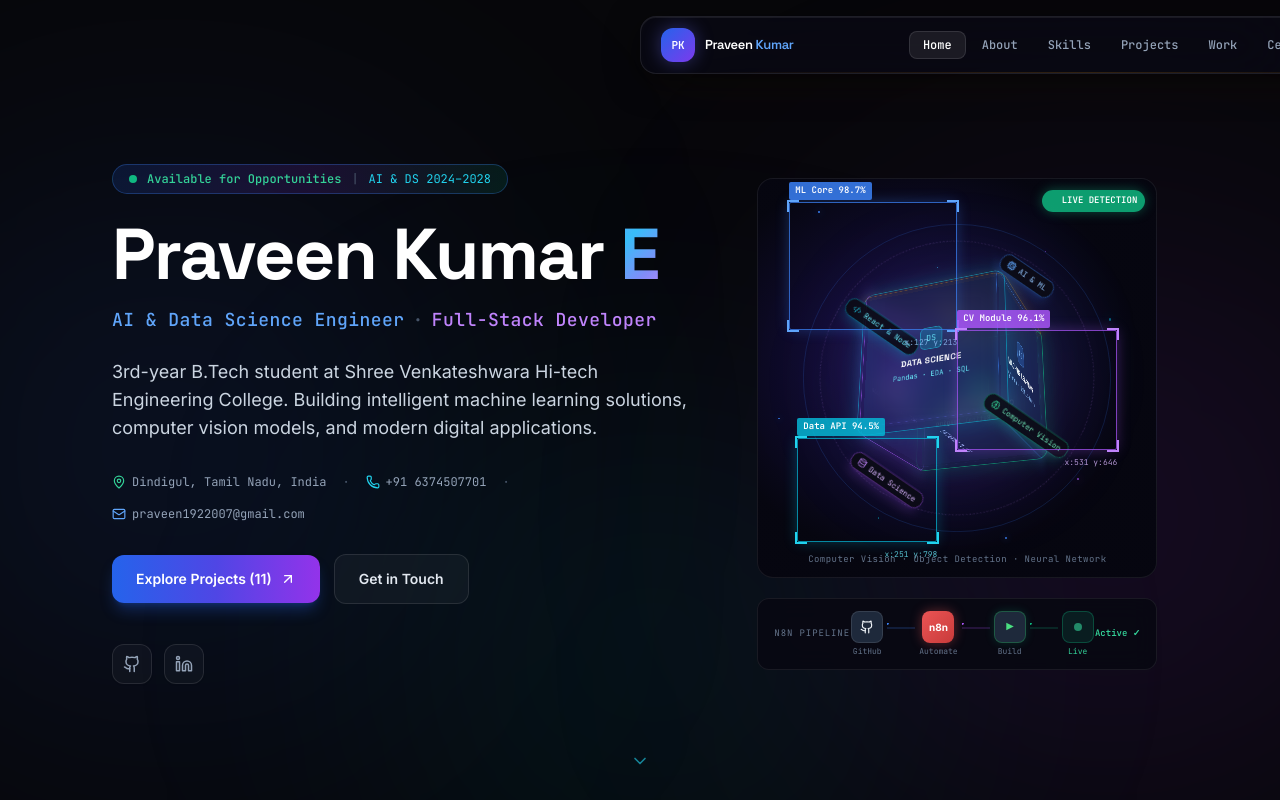
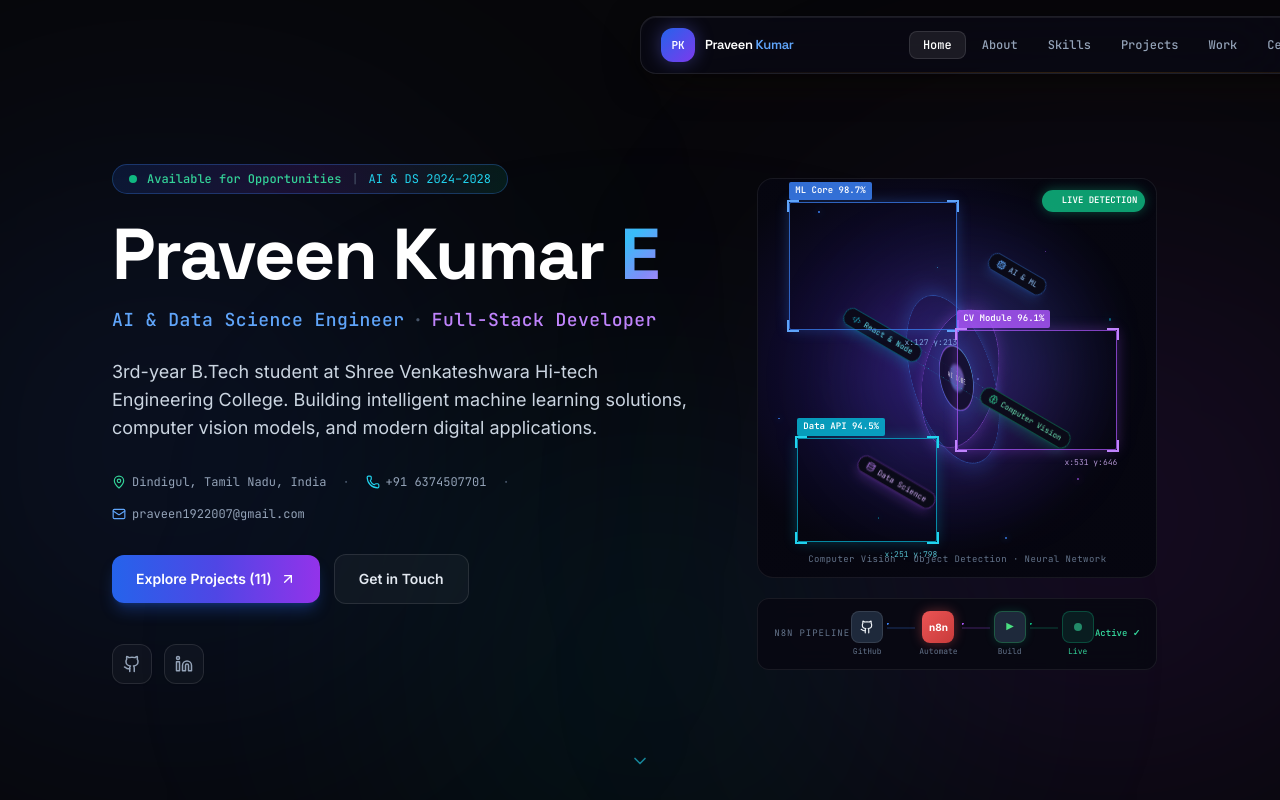
Before and after one commit to PraveenKumarE1/portfolio, a React (Vite) app: page / in a window 1280 px wide. Shown: the top 800 px of the page. Built offline with nearby package versions, Linux system fonts and the light colour scheme.

Commit message:
feat: show 3 featured projects by default with Explore All Work button, replace 3D cube with holographic AI core & orbits

```diff
--- a/src/components/sections/Hero.tsx
+++ b/src/components/sections/Hero.tsx
@@ -22,130 +22,88 @@ function LinkedinIcon({ size = 16 }: { size?: number }) {
   );
 }
 
-// Combined 3D Interactive Geometric Structure with Orbiting Tech Nodes
+// Sleek 3D Interactive Holographic AI Core & Concentric Tech Orbits
 function Geometric3DCube() {
-  const [rotate, setRotate] = useState({ x: 15, y: 25 });
+  const [rotate, setRotate] = useState({ x: 12, y: 20 });
 
   const handleMouseMove = (e: React.MouseEvent<HTMLDivElement>) => {
     const rect = e.currentTarget.getBoundingClientRect();
     const x = (e.clientX - rect.left) / rect.width - 0.5;
     const y = (e.clientY - rect.top) / rect.height - 0.5;
-    setRotate({ x: -y * 40, y: x * 40 });
+    setRotate({ x: -y * 30, y: x * 30 });
   };
 
   const handleMouseLeave = () => {
-    setRotate({ x: 15, y: 25 });
+    setRotate({ x: 12, y: 20 });
   };
 
   return (
     <div
-      className="relative w-80 h-80 md:w-[440px] md:h-[440px] flex items-center justify-center cursor-pointer select-none perspective-1000"
+      className="relative w-80 h-80 md:w-[420px] md:h-[420px] flex items-center justify-center cursor-pointer select-none perspective-1000"
       onMouseMove={handleMouseMove}
       onMouseLeave={handleMouseLeave}
     >
-      {/* Background Colorful Ambient Glows */}
-      <div className="absolute w-72 h-72 rounded-full bg-gradient-to-tr from-blue-600/20 via-purple-600/15 to-cyan-500/20 blur-3xl pointer-events-none" />
+      {/* Background Multi-Color Ambient Radial Glow */}
+      <div className="absolute w-72 h-72 rounded-full bg-gradient-to-tr from-blue-600/25 via-purple-600/20 to-cyan-400/25 blur-3xl pointer-events-none" />
 
-      {/* Orbiting Tech Badges (from previous version, combined with new 3D style) */}
+      {/* Orbiting Tech Badges */}
       <motion.div
         animate={{ rotate: 360 }}
-        transition={{ duration: 28, repeat: Infinity, ease: "linear" }}
-        className="absolute w-[300px] h-[300px] md:w-[380px] md:h-[380px] pointer-events-none z-20"
+        transition={{ duration: 32, repeat: Infinity, ease: "linear" }}
+        className="absolute w-[310px] h-[310px] md:w-[370px] md:h-[370px] pointer-events-none z-20"
       >
-        <div className="absolute top-0 left-1/2 -translate-x-1/2 px-2.5 py-1 rounded-xl bg-[#0a0a14]/90 border border-blue-500/50 text-blue-300 text-[11px] font-mono flex items-center gap-1.5 shadow-lg shadow-blue-500/20">
+        <div className="absolute top-0 left-1/2 -translate-x-1/2 px-3 py-1 rounded-xl bg-[#090914]/90 border border-blue-500/50 text-blue-300 text-[11px] font-mono flex items-center gap-1.5 shadow-lg shadow-blue-500/20 backdrop-blur-md">
           <Cpu size={13} className="text-blue-400" /> AI & ML
         </div>
-        <div className="absolute bottom-0 left-1/2 -translate-x-1/2 px-2.5 py-1 rounded-xl bg-[#0a0a14]/90 border border-purple-500/50 text-purple-300 text-[11px] font-mono flex items-center gap-1.5 shadow-lg shadow-purple-500/20">
+        <div className="absolute bottom-0 left-1/2 -translate-x-1/2 px-3 py-1 rounded-xl bg-[#090914]/90 border border-purple-500/50 text-purple-300 text-[11px] font-mono flex items-center gap-1.5 shadow-lg shadow-purple-500/20 backdrop-blur-md">
           <Database size={13} className="text-purple-400" /> Data Science
         </div>
-        <div className="absolute top-1/2 left-0 -translate-y-1/2 px-2.5 py-1 rounded-xl bg-[#0a0a14]/90 border border-cyan-500/50 text-cyan-300 text-[11px] font-mono flex items-center gap-1.5 shadow-lg shadow-cyan-500/20">
+        <div className="absolute top-1/2 left-0 -translate-y-1/2 px-3 py-1 rounded-xl bg-[#090914]/90 border border-cyan-500/50 text-cyan-300 text-[11px] font-mono flex items-center gap-1.5 shadow-lg shadow-cyan-500/20 backdrop-blur-md">
           <Code2 size={13} className="text-cyan-400" /> React & Node
         </div>
-        <div className="absolute top-1/2 right-0 -translate-y-1/2 px-2.5 py-1 rounded-xl bg-[#0a0a14]/90 border border-emerald-500/50 text-emerald-300 text-[11px] font-mono flex items-center gap-1.5 shadow-lg shadow-emerald-500/20">
+        <div className="absolute top-1/2 right-0 -translate-y-1/2 px-3 py-1 rounded-xl bg-[#090914]/90 border border-emerald-500/50 text-emerald-300 text-[11px] font-mono flex items-center gap-1.5 shadow-lg shadow-emerald-500/20 backdrop-blur-md">
           <Brain size={13} className="text-emerald-400" /> Computer Vision
         </div>
       </motion.div>
 
-      {/* 3D Rotating Cube Container */}
+      {/* 3D Holographic AI Core Sphere & Rings Container */}
       <motion.div
         animate={{
-          rotateX: [rotate.x, rotate.x + 8, rotate.x],
+          rotateX: [rotate.x, rotate.x + 6, rotate.x],
           rotateY: [rotate.y, rotate.y + 360],
         }}
         transition={{
-          rotateY: { duration: 22, repeat: Infinity, ease: "linear" },
-          rotateX: { duration: 4.5, repeat: Infinity, ease: "easeInOut" },
+          rotateY: { duration: 25, repeat: Infinity, ease: "linear" },
+          rotateX: { duration: 5, repeat: Infinity, ease: "easeInOut" },
         }}
-        className="w-44 h-44 md:w-52 md:h-52 relative preserve-3d"
+        className="w-48 h-48 md:w-56 md:h-56 relative preserve-3d flex items-center justify-center"
       >
-        {/* Front - Blue AI Face */}
-        <div
-          className="absolute inset-0 border border-blue-500/60 bg-blue-600/[0.08] backdrop-blur-md rounded-2xl flex flex-col items-center justify-center p-4 transition-all duration-300 shadow-[0_0_30px_rgba(59,130,246,0.25)]"
-          style={{ transform: "translateZ(95px)" }}
-        >
-          <div className="w-8 h-8 rounded-lg bg-blue-500/25 border border-blue-400/50 flex items-center justify-center text-blue-300 font-mono text-xs mb-2">
-            AI
+        {/* Central Pulsing AI Core Sphere */}
+        <div className="absolute w-20 h-20 md:w-24 md:h-24 rounded-full bg-gradient-to-tr from-blue-500 via-purple-500 to-cyan-400 p-0.5 shadow-[0_0_50px_rgba(59,130,246,0.6)] animate-pulse">
+          <div className="w-full h-full rounded-full bg-[#070712] flex items-center justify-center border border-white/20">
+            <div className="w-10 h-10 rounded-full bg-gradient-to-tr from-blue-400 to-purple-400 blur-[2px] opacity-80" />
+            <span className="absolute font-mono font-bold text-[11px] text-white tracking-wider">AI CORE</span>
           </div>
-          <span className="text-white font-display font-bold text-xs tracking-wider">MACHINE LEARNING</span>
-          <span className="text-[10px] text-blue-300 font-mono mt-1">PyTorch · Scikit-learn</span>
         </div>
 
-        {/* Back - Purple Full Stack Face */}
+        {/* Inner Holographic Octagon Ring */}
         <div
-          className="absolute inset-0 border border-purple-500/60 bg-purple-600/[0.08] backdrop-blur-md rounded-2xl flex flex-col items-center justify-center p-4 shadow-[0_0_30px_rgba(168,85,247,0.25)]"
-          style={{ transform: "rotateY(180deg) translateZ(95px)" }}
-        >
-          <div className="w-8 h-8 rounded-lg bg-purple-500/25 border border-purple-400/50 flex items-center justify-center text-purple-300 font-mono text-xs mb-2">
-            WEB
-          </div>
-          <span className="text-white font-display font-bold text-xs tracking-wider">FULL STACK</span>
-          <span className="text-[10px] text-purple-300 font-mono mt-1">React · TypeScript · Node</span>
-        </div>
+          className="absolute inset-0 rounded-3xl border-2 border-dashed border-cyan-400/40 shadow-[0_0_25px_rgba(6,182,212,0.25)] animate-spin"
+          style={{ animationDuration: "18s", transform: "rotateX(60deg) rotateZ(45deg)" }}
+        />
 
-        {/* Right - Emerald Computer Vision Face */}
+        {/* Middle Glowing Purple Ring */}
         <div
-          className="absolute inset-0 border border-emerald-500/60 bg-emerald-600/[0.08] backdrop-blur-md rounded-2xl flex flex-col items-center justify-center p-4 shadow-[0_0_30px_rgba(16,185,129,0.25)]"
-          style={{ transform: "rotateY(90deg) translateZ(95px)" }}
-        >
-          <div className="w-8 h-8 rounded-lg bg-emerald-500/25 border border-emerald-400/50 flex items-center justify-center text-emerald-300 font-mono text-xs mb-2">
-            CV
-          </div>
-          <span className="text-white font-display font-bold text-xs tracking-wider">COMPUTER VISION</span>
-          <span className="text-[10px] text-emerald-300 font-mono mt-1">OpenCV · Retinal Imaging</span>
-        </div>
+          className="absolute inset-3 rounded-full border border-purple-500/60 shadow-[0_0_30px_rgba(168,85,247,0.3)]"
+          style={{ transform: "rotateY(65deg) rotateZ(30deg)" }}
+        />
 
-        {/* Left - Cyan Data Science Face */}
+        {/* Outer Electric Blue Ring */}
         <div
-          className="absolute inset-0 border border-cyan-500/60 bg-cyan-600/[0.08] backdrop-blur-md rounded-2xl flex flex-col items-center justify-center p-4 shadow-[0_0_30px_rgba(6,182,212,0.25)]"
-          style={{ transform: "rotateY(-90deg) translateZ(95px)" }}
-        >
-          <div className="w-8 h-8 rounded-lg bg-cyan-500/25 border border-cyan-400/50 flex items-center justify-center text-cyan-300 font-mono text-xs mb-2">
-            DS
-          </div>
-          <span className="text-white font-display font-bold text-xs tracking-wider">DATA SCIENCE</span>
-          <span className="text-[10px] text-cyan-300 font-mono mt-1">Pandas · EDA · SQL</span>
-        </div>
-
-        {/* Top */}
-        <div
-          className="absolute inset-0 border border-amber-500/30 bg-amber-500/[0.04] rounded-2xl flex items-center justify-center shadow-[0_0_20px_rgba(245,158,11,0.15)]"
-          style={{ transform: "rotateX(90deg) translateZ(95px)" }}
-        >
-          <span className="text-amber-300 font-mono text-[10px]">INTELLIGENT SYSTEMS</span>
-        </div>
-
-        {/* Bottom */}
-        <div
-          className="absolute inset-0 border border-indigo-500/30 bg-indigo-500/[0.04] rounded-2xl flex items-center justify-center shadow-[0_0_20px_rgba(99,102,241,0.15)]"
-          style={{ transform: "rotateX(-90deg) translateZ(95px)" }}
-        >
-          <span className="text-indigo-300 font-mono text-[10px]">ENGINEERED IN CODE</span>
-        </div>
+          className="absolute -inset-3 rounded-full border border-blue-500/50 shadow-[0_0_35px_rgba(59,130,246,0.3)] animate-spin"
+          style={{ animationDuration: "30s", animationDirection: "reverse", transform: "rotateX(70deg) rotateZ(-20deg)" }}
+        />
       </motion.div>
-
-      {/* Orbiting Axis Rings */}
-      <div className="absolute inset-0 rounded-full border border-blue-500/25 pointer-events-none" />
-      <div className="absolute inset-6 rounded-full border border-dashed border-purple-400/25 animate-spin" style={{ animationDuration: "35s" }} />
     </div>
   );
 }
--- a/src/components/sections/Projects.tsx
+++ b/src/components/sections/Projects.tsx
@@ -84,9 +84,11 @@ const filterTabs = [
 export default function Projects() {
   const [activeFilterId, setActiveFilterId] = useState("all");
   const [selectedProject, setSelectedProject] = useState<(typeof projects)[0] | null>(null);
+  const [showAllProjects, setShowAllProjects] = useState(false);
 
   const activeTab = filterTabs.find((t) => t.id === activeFilterId) || filterTabs[0];
   const filteredProjects = projects.filter(activeTab.filter);
+  const displayedProjects = showAllProjects ? filteredProjects : filteredProjects.slice(0, 3);
 
   return (
     <section id="projects" className="relative section-padding border-t border-white/[0.05]">
@@ -136,7 +138,7 @@ export default function Projects() {
 
         {/* Projects Grid: Clear, Easy-to-Understand Cards */}
         <div className="grid md:grid-cols-2 lg:grid-cols-3 gap-7">
-          {filteredProjects.map((project) => {
+          {displayedProjects.map((project) => {
             const grasp = projectQuickGrasp[project.id] || {
               simpleWhat: project.description,
               keyHighlights: ["Verified Open Source Codebase", "Structured Architecture"],
@@ -264,6 +266,29 @@ export default function Projects() {
               </Tilt>
             );
           })}
+        </div>
+
+        {/* Toggle Button: Show All Projects / Show Featured 3 */}
+        <div className="mt-12 flex justify-center">
+          <button
+            onClick={() => setShowAllProjects(!showAllProjects)}
+            className="flex items-center gap-2.5 px-7 py-3.5 rounded-2xl text-xs font-mono font-semibold text-white transition-all duration-300 shadow-xl"
+            style={{
+              background: "linear-gradient(135deg, rgba(37,99,235,0.85) 0%, rgba(124,58,237,0.85) 100%)",
+              border: "1px solid rgba(255,255,255,0.15)",
+              boxShadow: "0 10px 30px rgba(37,99,235,0.30)",
+            }}
+          >
+            <span>
+              {showAllProjects
+                ? "Show Featured (3 Projects)"
+                : `Explore All Work (${filteredProjects.length} Projects)`}
+            </span>
+            <ChevronRight
+              size={15}
+              className={`transition-transform duration-300 ${showAllProjects ? "-rotate-90" : "rotate-90"}`}
+            />
+          </button>
         </div>
 
       </div>
```
